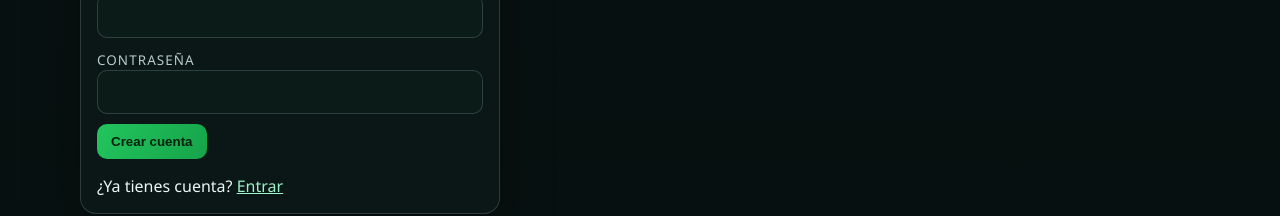
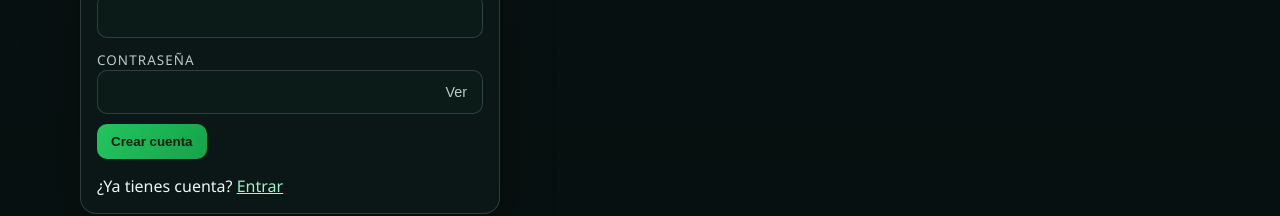
Before and after one commit to iveteamorim/ai-ops-inbox, a Next.js app: page /signup in a window 1280 px wide. Shown: the part 357-573 px from the top of the page. Built offline with nearby package versions, Linux system fonts and the light colour scheme; no server answers.

Commit message:
feat: add password visibility toggle to auth forms

```diff
--- a/src/app/globals.css
+++ b/src/app/globals.css
@@ -259,6 +259,30 @@ a {
   font: inherit;
   color: var(--text);
   background: rgba(13, 29, 26, 0.9);
+}
+
+.password-field {
+  position: relative;
+}
+
+.password-input {
+  padding-right: 88px;
+}
+
+.password-toggle {
+  position: absolute;
+  right: 10px;
+  top: 50%;
+  transform: translateY(calc(-50% - 5px));
+  border: 0;
+  background: transparent;
+  color: var(--muted);
+  cursor: pointer;
+  font-size: 0.9rem;
+}
+
+.password-toggle:hover {
+  color: var(--text);
 }
 
 .checkbox-row {
--- a/src/app/login/page.tsx
+++ b/src/app/login/page.tsx
@@ -4,6 +4,7 @@ import Link from "next/link";
 import { useState } from "react";
 import { useRouter } from "next/navigation";
 import { MarketingNav } from "@/components/MarketingNav";
+import { PasswordField } from "@/components/PasswordField";
 import { createClient } from "@/lib/supabase/client";
 import { useI18n } from "@/components/i18n/LanguageProvider";
 
@@ -93,7 +94,7 @@ export default function LoginPage() {
         <input id="email" className="input" type="email" required value={email} onChange={(e) => setEmail(e.target.value)} />
 
         <label className="label" htmlFor="password">{t("form_password")}</label>
-        <input id="password" className="input" type="password" required value={password} onChange={(e) => setPassword(e.target.value)} />
+        <PasswordField id="password" required value={password} onChange={setPassword} autoComplete="current-password" />
 
         {error && <p className="warn">{error}</p>}
         {message && <p className="note">{message}</p>}
--- a/src/app/signup/page.tsx
+++ b/src/app/signup/page.tsx
@@ -4,6 +4,7 @@ import Link from "next/link";
 import { useState } from "react";
 import { useRouter } from "next/navigation";
 import { MarketingNav } from "@/components/MarketingNav";
+import { PasswordField } from "@/components/PasswordField";
 import { createClient } from "@/lib/supabase/client";
 import { trialEndsAtIso } from "@/lib/trial";
 import { useI18n } from "@/components/i18n/LanguageProvider";
@@ -89,7 +90,7 @@ export default function SignupPage() {
         <input id="email" className="input" type="email" required value={email} onChange={(e) => setEmail(e.target.value)} />
 
         <label className="label" htmlFor="password">{t("form_password")}</label>
-        <input id="password" className="input" type="password" required minLength={8} value={password} onChange={(e) => setPassword(e.target.value)} />
+        <PasswordField id="password" required minLength={8} value={password} onChange={setPassword} autoComplete="new-password" />
 
         {error && <p className="warn">{error}</p>}
         {message && <p>{message}</p>}
--- /dev/null
+++ b/src/components/PasswordField.tsx
@@ -0,0 +1,39 @@
+"use client";
+
+import { useState } from "react";
+
+type Props = {
+  id: string;
+  value: string;
+  onChange: (value: string) => void;
+  required?: boolean;
+  minLength?: number;
+  autoComplete?: string;
+};
+
+export function PasswordField({ id, value, onChange, required, minLength, autoComplete }: Props) {
+  const [visible, setVisible] = useState(false);
+
+  return (
+    <div className="password-field">
+      <input
+        id={id}
+        className="input password-input"
+        type={visible ? "text" : "password"}
+        required={required}
+        minLength={minLength}
+        autoComplete={autoComplete}
+        value={value}
+        onChange={(event) => onChange(event.target.value)}
+      />
+      <button
+        className="password-toggle"
+        type="button"
+        onClick={() => setVisible((current) => !current)}
+        aria-label={visible ? "Ocultar contraseña" : "Mostrar contraseña"}
+      >
+        {visible ? "Ocultar" : "Ver"}
+      </button>
+    </div>
+  );
+}
```
Also changed, not shown: src/app/accept-invite/page.tsx (+3 -18 lines), src/app/reset-password/page.tsx (+3 -18 lines).
